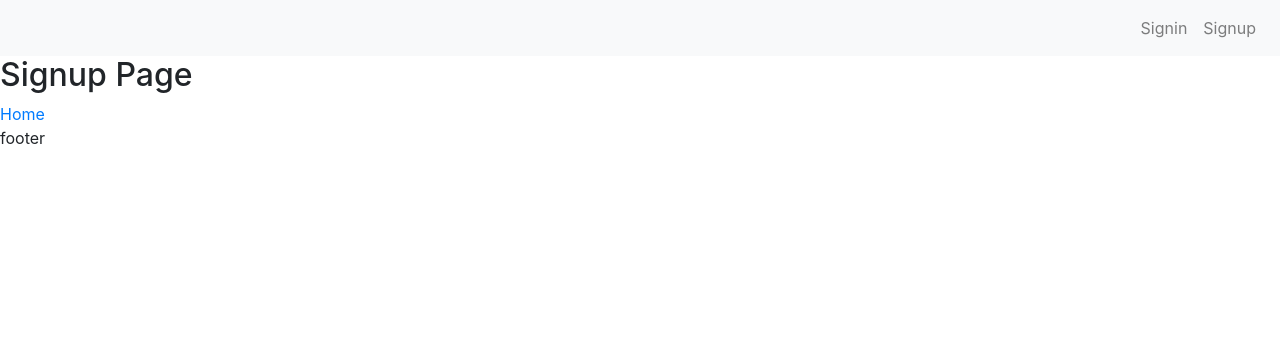
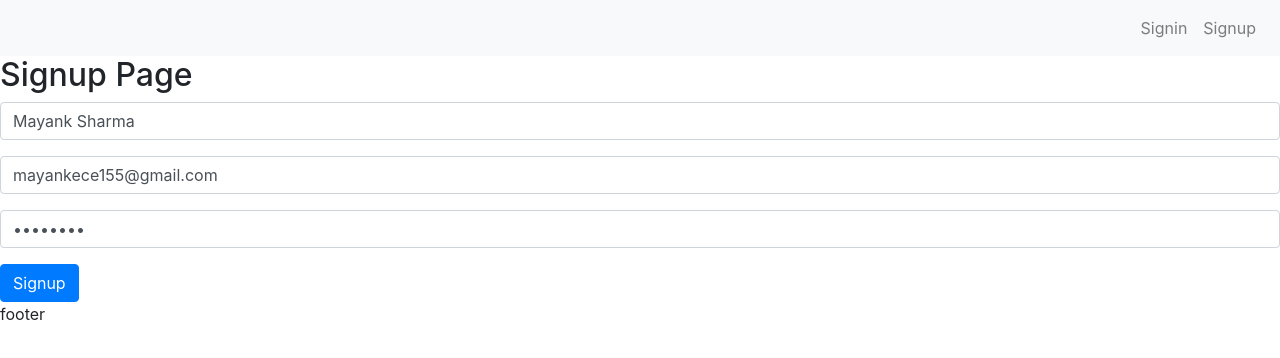
Before and after one commit to mayank30041995/SEO-Blog, a Next.js app in the folder frontend/: page /signup in a window 1280 px wide. Shown: the top 358 px of the page. Built offline with nearby package versions, Linux system fonts and the light colour scheme.

Commit message:
signup form

```diff
--- /dev/null
+++ b/frontend/components/auth/SignupComponent.js
@@ -0,0 +1,65 @@
+import React, { useState } from "react";
+
+const SignupComponent = () => {
+    const [values, setValues] = useState({
+        name: 'Mayank Sharma',
+        email: 'mayankece155@gmail.com',
+        password: '12345678',
+        error: '',
+        loading: false,
+        message: '',
+        showForm: true
+    })
+
+    const { name, email, password, error, loading, message, showForm } = values;
+
+    const handleSubmit = e => {
+        e.preventDefault();
+        console.table({ name, email, password, error, loading, message, showForm })
+    }
+
+    const handleChange = name => e => {
+        // console.log(e.target.value)
+        setValues({ ...values, error: false, [name]: e.target.value })
+    }
+
+    const signupForm = () => {
+        return (
+            <form onSubmit={handleSubmit}>
+                <div className="form-group">
+                    <input
+                        value={name}
+                        onChange={handleChange('name')}
+                        type="text"
+                        className="form-control"
+                        placeholder="Type your name"
+                    />
+                </div>
+                <div className="form-group">
+                    <input
+                        value={email}
+                        onChange={handleChange('email')}
+                        type="email"
+                        className="form-control"
+                        placeholder="Type your email"
+                    />
+                </div>
+                <div className="form-group">
+                    <input
+                        value={password}
+                        onChange={handleChange('password')}
+                        type="password"
+                        className="form-control"
+                        placeholder="Type your password"
+                    />
+                </div>
+                <div>
+                    <button className="btn btn-primary">Signup</button>
+                </div>
+            </form>
+        )
+    }
+    return <React.Fragment>{signupForm()}</React.Fragment>
+}
+
+export default SignupComponent;
--- a/frontend/pages/signup.js
+++ b/frontend/pages/signup.js
@@ -1,13 +1,11 @@
-import Link from "next/link"
 import Layout from "../components/Layout"
+import SignupComponent from "../components/auth/SignupComponent"
 
 const Signup = () => {
     return (
         <Layout>
             <h2>Signup Page</h2>
-            <Link href="/">
-                <a>Home</a>
-            </Link>
+            <SignupComponent />
         </Layout>
     )
 }
```
